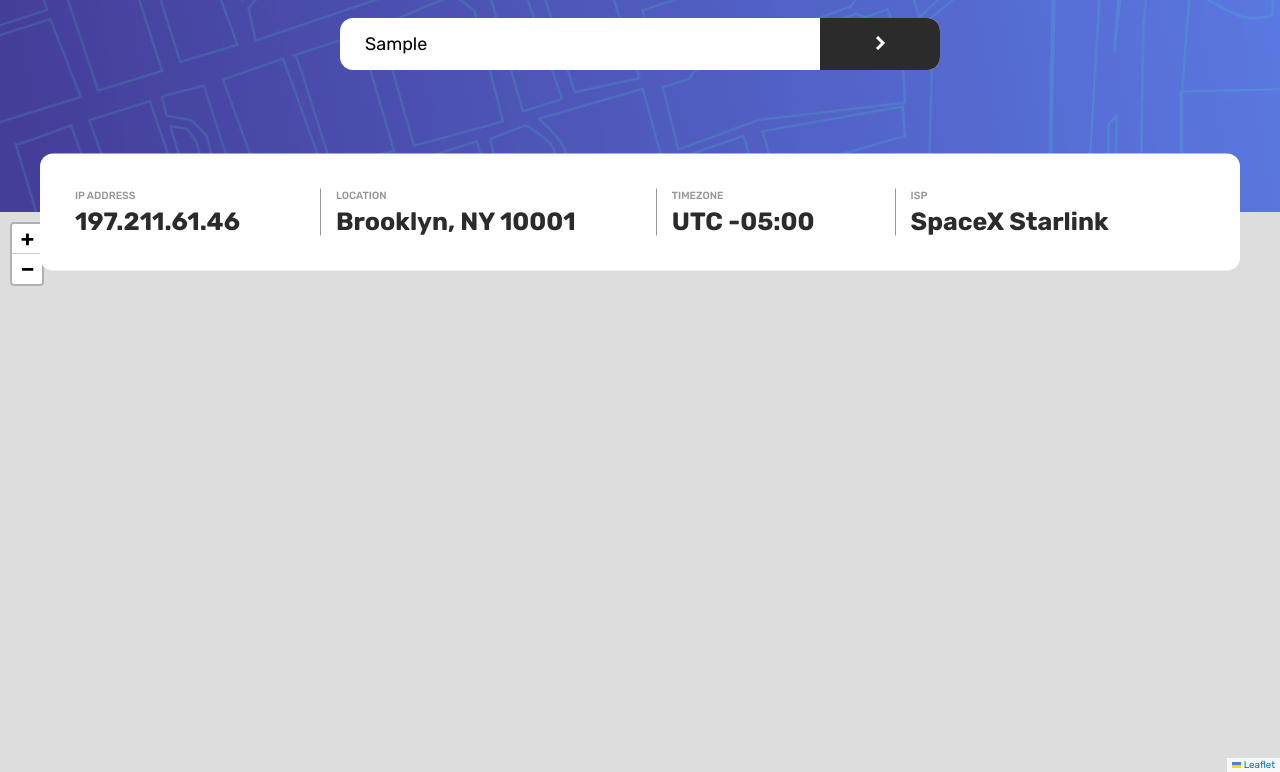
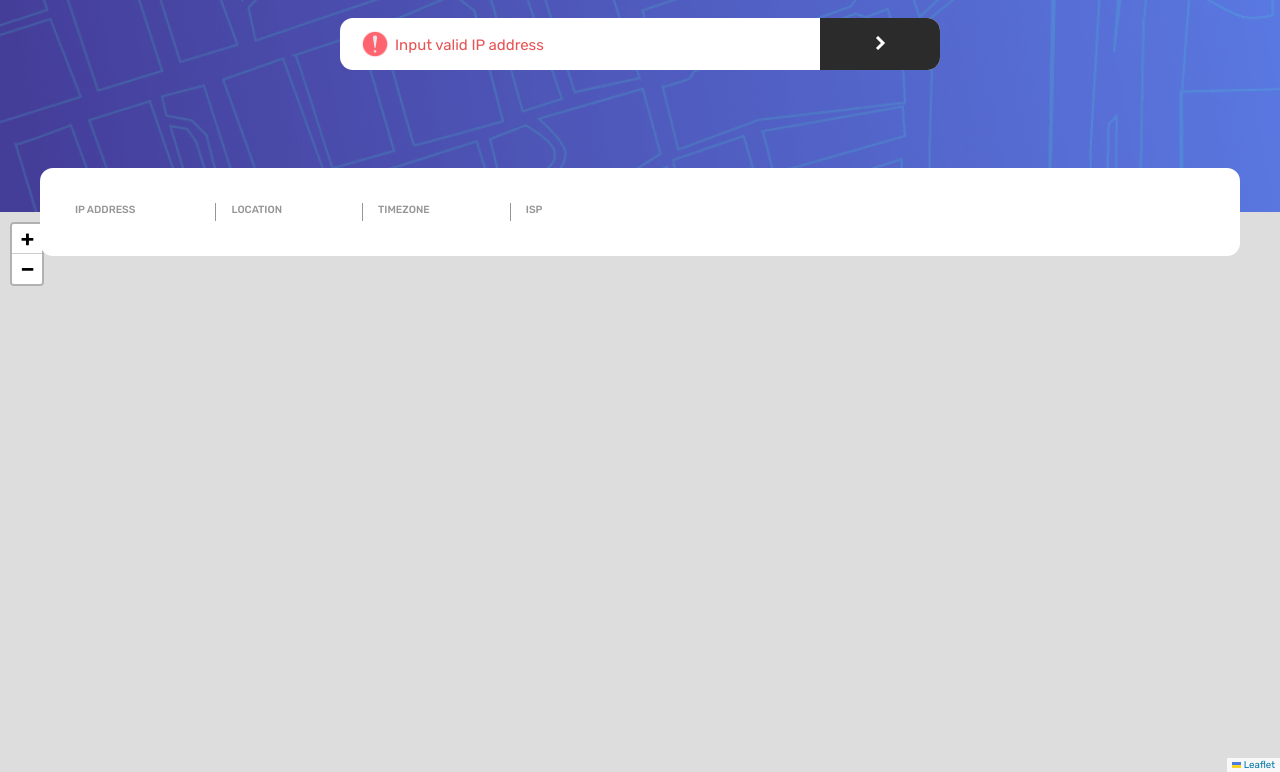
Before and after one commit to sharonBenish/IP-Address-tracker, a plain HTML site: page index.html in a window 1280 px wide. Both pictures are taken after typing "Sample" into the empty fields and a click on the button 880 px from the left and 112 px from the top of the page. Shown: the part 68-840 px from the top of the page. Drawn offline with nearby package versions, Linux system fonts and the light colour scheme; no server answers.

Commit message:
added ip-address vaidation

```diff
--- a/index.html
+++ b/index.html
@@ -22,6 +22,7 @@
       <form action="">
         <div>
           <input type="text" id="search" placeholder="Search for any IP address or domain">
+          <img id="error-icon" src="./images/error.png" alt="">
           <button><img src="./images/icon-arrow.svg" alt=""></button>
         </div>
       </form>
@@ -29,19 +30,19 @@
       <div class="tracker">
         <div>
           <h2>IP Address</h2>
-          <p id="ip-address">197.211.61.46</p>
+          <p id="ip-address"></p>
         </div>
         <div>
           <h2>Location</h2>
-          <p id="location">Brooklyn, NY 10001</p>
+          <p id="location"></p>
         </div>
         <div>
           <h2>Timezone</h2>
-          <p id="timezone">UTC -05:00</p>
+          <p id="timezone"></p>
         </div>
         <div>
           <h2>ISP</h2>
-          <p id="isp">SpaceX Starlink</p>
+          <p id="isp"></p>
         </div>
       </div>
     </div>
--- a/script.js
+++ b/script.js
@@ -4,6 +4,9 @@ const ipAddress = document.getElementById("ip-address");
 const locationDiv = document.getElementById("location");
 const timezone = document.getElementById("timezone");
 const isp = document.getElementById("isp");
+const placeHolder = "Search for any IP address or domain";
+const errorMsg ="Input valid IP address";
+const errorIcon =document.getElementById("error-icon")
 let ipKey='';
 var map = L.map('map');
 getLocation();
@@ -14,9 +17,15 @@ form.addEventListener('submit', (e)=>{
     ipKey = form.querySelector("input").value;
     console.log(ipKey)
     getLocation();
+});
+
+input.addEventListener('focus', (e)=>{
+    e.target.classList.remove('error');
+    e.target.placeholder=placeHolder;
+    errorIcon.style.display="none"
 })
 
-function showMap(lat,lng){
+function showMap(lat,lng, city){
     map.setView([+ lat, + lng], 15);
     L.tileLayer('https://api.maptiler.com/maps/streets/{z}/{x}/{y}.png?key=v187E0AsRp0S7KRGvoij', {
     attribution: '<a href="https://www.maptiler.com/copyright/" target="_blank">&copy; MapTiler</a> <a href="https://www.openstreetmap.org/copyright" target="_blank">&copy; OpenStreetMap contributors</a>'
@@ -26,24 +35,41 @@ function showMap(lat,lng){
     iconUrl: './images/icon-location.svg',
     iconSize: [30, 35],
     iconAnchor: null,
-    popupAnchor: [-3, -76],
+    popupAnchor: [0, 0],
     });
 
     L.marker([+ lat, + lng], {icon: myIcon}).addTo(map)
-        .bindPopup('A pretty CSS3 popup.<br> Easily customizable.')
+        .bindPopup(city)
         .openPopup();
 
 }
 
 async function getLocation(){
+    console.log("getting location");
+   try{
         const res = await fetch ("https://geo.ipify.org/api/v2/country,city?apiKey=at_xvTscA4Pm0SAHH8GDLY7uc7KGI6Df&ipAddress="+ipKey);
+
+        if (res.ok){
+            console.log("ok")
             const json = await res.json();
+            console.log(json);
             ipAddress.innerHTML = json.ip;
             locationDiv.innerHTML = `${json.location.city}, ${json.location.country}`;
             timezone.innerHTML = `USP ${json.location.timezone}`;
             isp.innerHTML = json.isp;
 
-    showMap(json.location.lat, json.location.lng);
+            showMap(json.location.lat, json.location.lng, json.location.city);
+        }else{
+            throw "error"
+        }
+
+   }catch(e){
+        input.classList.add("error");
+        input.placeholder = errorMsg;
+        input.value="";
+        errorIcon.style.display="block";
+    }
+
 }
 
 
--- a/style.css
+++ b/style.css
@@ -44,6 +44,22 @@ form  input{
 
 form  input::placeholder{
     font-size: 0.8rem;
+
+}
+
+.error::placeholder{
+    color:rgb(231, 84, 84);
+    padding-left: 30px;
+}
+
+#error-icon{
+    position: absolute;
+    top:50%;
+    left:20px;
+    width:30px;
+    height:30px;
+    transform: translateY(-50%);
+    display:none
 }
 
 form button {
```
Also changed, not shown: images/error.png (added), 1 other file. Lines whose indentation alone changed are shown as unchanged.
